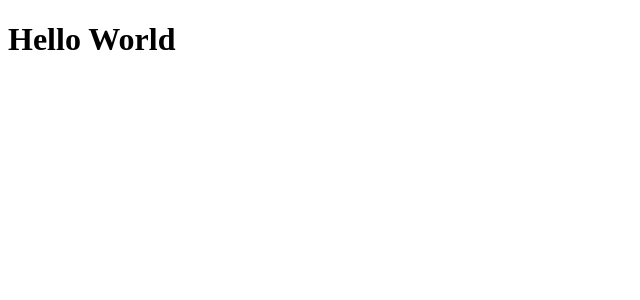
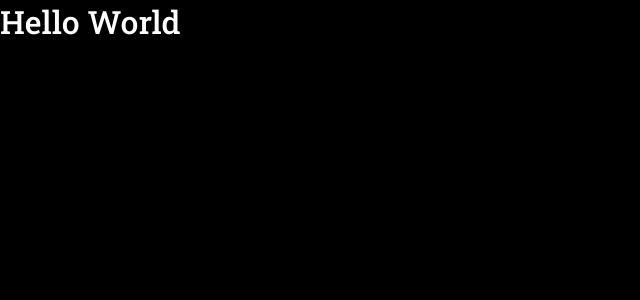
Before and after one commit to lucasserain/aaefl-pfm-portal-perfacemotion, a React (Create React App) app: page / in a window 1280 px wide. Shown: the top 300 px of the page, without its empty margins (0-640 px from the left). Built offline with nearby package versions, Linux system fonts and the light colour scheme.

Commit message:
:lipstick: Criação de estilo global

```diff
--- a/public/index.html
+++ b/public/index.html
@@ -6,6 +6,8 @@
     <meta name="viewport" content="width=device-width, initial-scale=1" />
     <meta name="theme-color" content="#000000" />
     <title>Parfacemotion</title>
+    <link rel="preconnect" href="https://fonts.gstatic.com">
+    <link href="https://fonts.googleapis.com/css2?family=Roboto+Slab:wght@400;500&display=swap" rel="stylesheet">
   </head>
   <body>
     <noscript>You need to enable JavaScript to run this app.</noscript>
--- a/src/App.tsx
+++ b/src/App.tsx
@@ -1,5 +1,11 @@
 import React from 'react';
 
-const App: React.FC = () => <h1>Hello World</h1>;
+import GlobalStyle from './styles/global';
 
+const App: React.FC = () => (
+  <>
+    <h1>Hello World</h1>
+    <GlobalStyle />
+  </>
+);
 export default App;
--- /dev/null
+++ b/src/styles/global.ts
@@ -0,0 +1,29 @@
+import { createGlobalStyle } from 'styled-components';
+
+export default createGlobalStyle`
+  *{
+    margin:0px;
+    padding:0px;
+    box-sizing:border-box;
+    outline:0
+  }
+
+  body{
+    background:#000;
+    color: #FFF;
+    -webkit-font-smoothing: antialiased;
+  }
+
+  body,input, button {
+    font-family:'Roboto Slab', serif;
+    font-size:16px;
+  }
+
+  h1,h2,h3,h4, strong {
+    font-weight: 500;
+  }
+
+  button {
+    cursor: pointer;
+  }
+`;
```
